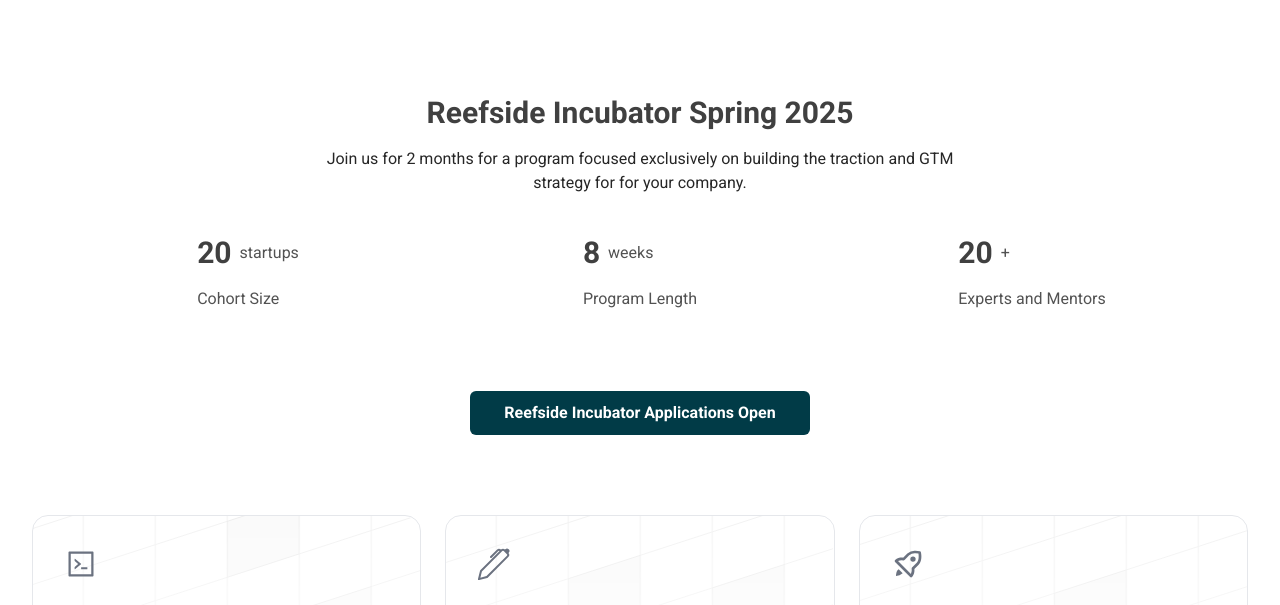
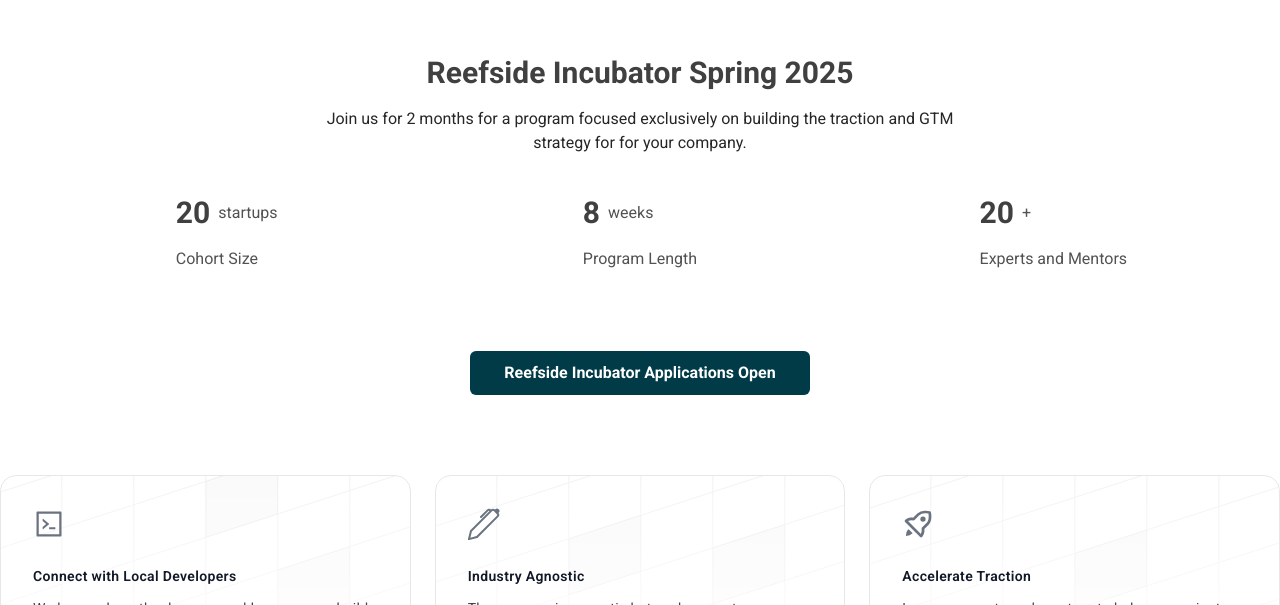
Before and after one commit to GAV07/reefside_website, a Next.js app: page / in a window 1280 px wide. Shown: the part 1035-1640 px from the top of the page. Built offline with nearby package versions, Linux system fonts and the light colour scheme; a web font is replaced by a local one.

Commit message:
removed Container and adjusted Footer in Home Page

```diff
--- a/src/app/page.jsx
+++ b/src/app/page.jsx
@@ -1,6 +1,5 @@
 'use client'
-import { Container } from '@/components/Container'
-import { Footer } from '@/components/Footer'
+import Footer from '@/components/Footer'
 import ReactGA from "react-ga4";
 import { useEffect } from "react";
 import { SuperHero } from '@/components/Hero'
@@ -16,11 +15,7 @@
     <div className="">
       <SuperHero />
       <main>
-        <Container className="mt-10">
-        </Container>
-        <Container className="mt-10">
-          <Incubator />
-        </Container>
+        <Incubator />
       </main>
       <Footer />
     </div>
--- a/src/components/footer.jsx
+++ b/src/components/footer.jsx
@@ -11,7 +11,7 @@
 import React from "react";
 import { Logo } from "./logo";
 
-export function Footer() {
+export default function Footer() {
   const pages = [
     // {
     //   title: "Products",
```
